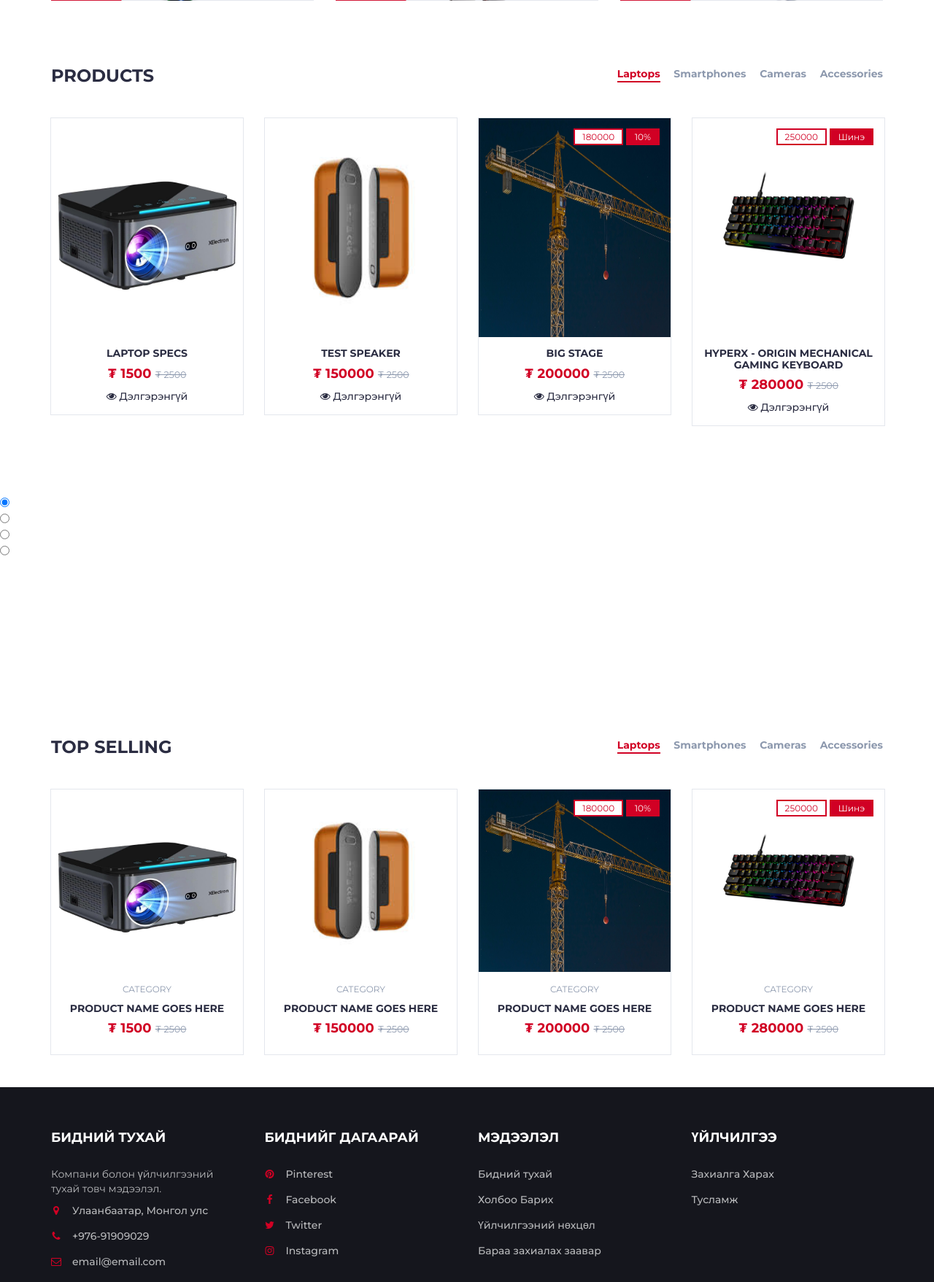
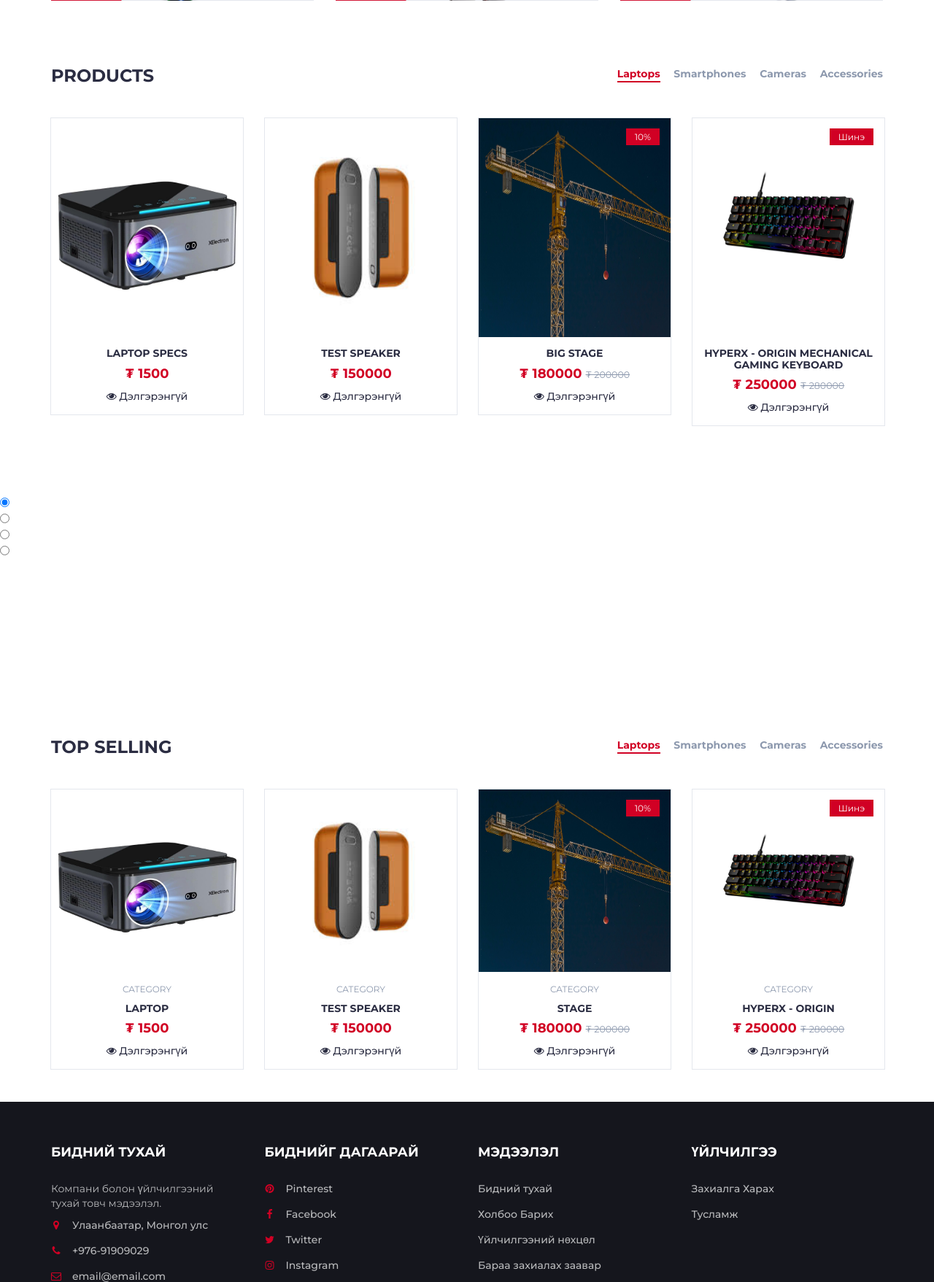
Before and after one commit to uuganbayar-kaka/event, a Django app: page / in a window 1280 px wide. Shown: the part 721-2478 px from the top of the page at 73% size. Run offline with Django 3.2, Linux system fonts and the light colour scheme; data comes from the database, SQL or seed files in the repository; some libraries are stand-ins or nearby versions.

Commit message:
product price fix ui

```diff
--- a/templates/ecom/index.html
+++ b/templates/ecom/index.html
@@ -92,7 +92,7 @@
 											<img class="img" src="{% static prod.product_image.url %}" alt="product pic" height="300px" width="300px">
 											{% if prod.discount %}
 												<div class="product-label">
-													<span class="sale">{{ prod.discount_price }}</span>
+													<!-- <span class="sale">{{ prod.discount_price }}</span> -->
 													<span class="new">{{ prod.discount_type }}</span>
 												</div>
 											{% endif %}
@@ -100,7 +100,11 @@
 										<div class="product-body">
 											<!-- <p class="product-category">Category</p> -->
 											<h3 class="product-name"><a href="#">{{prod.description}}</a></h3>
-											<h4 class="product-price">₮ {{prod.price}} <del class="product-old-price">₮ 2500</del></h4>
+											{% if prod.discount %}
+												<h4 class="product-price">₮ {{ prod.discount_price }} <del class="product-old-price">₮ {{ prod.price }}</del></h4>
+											{% else %}
+												<h4 class="product-price">₮ {{ prod.price }}</h4>
+											{% endif %}
 											<!-- <div class="product-rating">
 												<i class="fa fa-star"></i>
 												<i class="fa fa-star"></i>
@@ -241,15 +245,19 @@
 										<img class="img" src="{% static prod.product_image.url %}" alt="product pic" height="250px" width="250px">
 										{% if prod.discount %}
 											<div class="product-label">
-												<span class="sale">{{ prod.discount_price }}</span>
+												<!-- <span class="sale">{{ prod.discount_price }}</span> -->
 												<span class="new">{{ prod.discount_type }}</span>
 											</div>
 										{% endif %}
 									</div>
 									<div class="product-body">
 										<p class="product-category">Category</p>
-										<h3 class="product-name"><a href="#">product name goes here</a></h3>
-										<h4 class="product-price">₮ {{prod.price}} <del class="product-old-price">₮ 2500</del></h4>
+										<h3 class="product-name"><a href="#">{{ prod.name }}</a></h3>
+										{% if prod.discount %}
+											<h4 class="product-price">₮ {{ prod.discount_price }} <del class="product-old-price">₮ {{ prod.price }}</del></h4>
+										{% else %}
+											<h4 class="product-price">₮ {{ prod.price }}</h4>
+										{% endif %}
 										<!-- <div class="product-rating">
 											<i class="fa fa-star"></i>
 											<i class="fa fa-star"></i>
@@ -257,11 +265,12 @@
 											<i class="fa fa-star"></i>
 											<i class="fa fa-star"></i>
 										</div> -->
-										<!-- <div class="product-btns"> -->
-											<!-- <button class="add-to-wishlist"><i class="fa fa-heart-o"></i><span class="tooltipp">add to wishlist</span></button> -->
-											<!-- <button class="add-to-compare"><i class="fa fa-exchange"></i><span class="tooltipp">add to compare</span></button> -->
-											<!-- <button class="quick-view"><i class="fa fa-eye"></i><span class="tooltipp">quick view</span></button> -->
-										<!-- </div> -->
+										<div class="product-btns">
+											<a class="quick-view" href="{% url 'view-product' prod.id %}">
+												<i class="fa fa-eye"></i>
+												<span class="tooltipp">Дэлгэрэнгүй</span>
+											</a>
+										</div>
 									</div>
 									<div class="add-to-cart">
 										<button class="add-to-cart-btn"><i class="fa fa-shopping-cart"></i> add to cart</button>
```
